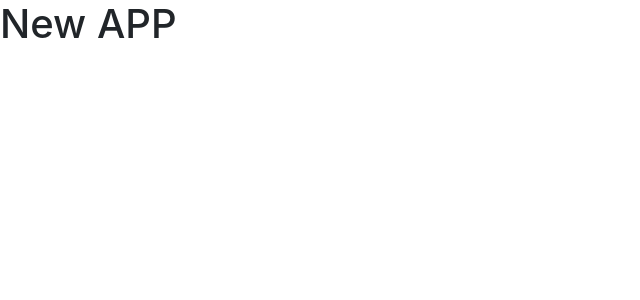
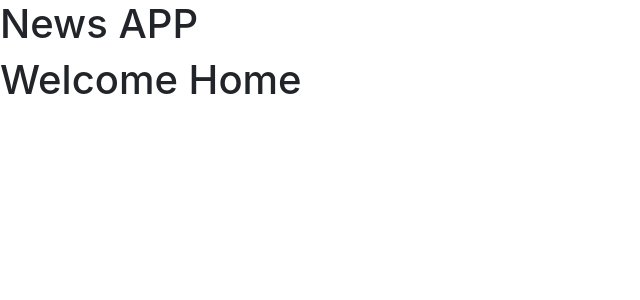
Before and after one commit to Bahhous/NewsApp, a React app: page / in a window 1280 px wide. Shown: the top 300 px of the page, without its empty margins (0-640 px from the left). Built offline with nearby package versions, Linux system fonts and the light colour scheme.

Commit message:
Init routers mechanisme

```diff
--- a/src/App.js
+++ b/src/App.js
@@ -1,10 +1,12 @@
 import React from "react";
 import { NotificationContainer } from "react-notifications";
+import Router from "./Router";
 
 const App = () => {
   return (
     <>
-      <h1>New APP</h1>
+      <h1>News APP</h1>
+      <Router />
       <NotificationContainer />
     </>
   );
--- /dev/null
+++ b/src/Router.js
@@ -0,0 +1,39 @@
+import React, { lazy, Suspense } from "react";
+import {
+  Route,
+  Redirect,
+  BrowserRouter as Router,
+  Switch,
+} from "react-router-dom";
+import { PUBLIC_ROUTE } from "./route.constants";
+
+import Loader from "./Components/Loader";
+
+const publicRoutes = [
+  {
+    path: PUBLIC_ROUTE.LANDING,
+    exact: true,
+    component: lazy(() => import("./Pages/Home")),
+  },
+];
+
+export default function Routes() {
+  return (
+    <Suspense fallback={<Loader />}>
+      <Router>
+        <Switch>
+          {publicRoutes.map((route, index) => (
+            <Route key={index} path={route.path} exact={route.exact}>
+              <route.component />
+            </Route>
+          ))}
+          <Redirect
+            to={{
+              pathname: PUBLIC_ROUTE.LANDING,
+            }}
+          />
+        </Switch>
+      </Router>
+    </Suspense>
+  );
+}
--- /dev/null
+++ b/src/route.constants.js
@@ -0,0 +1,3 @@
+export const PUBLIC_ROUTE = {
+  LANDING: "/",
+};
```
